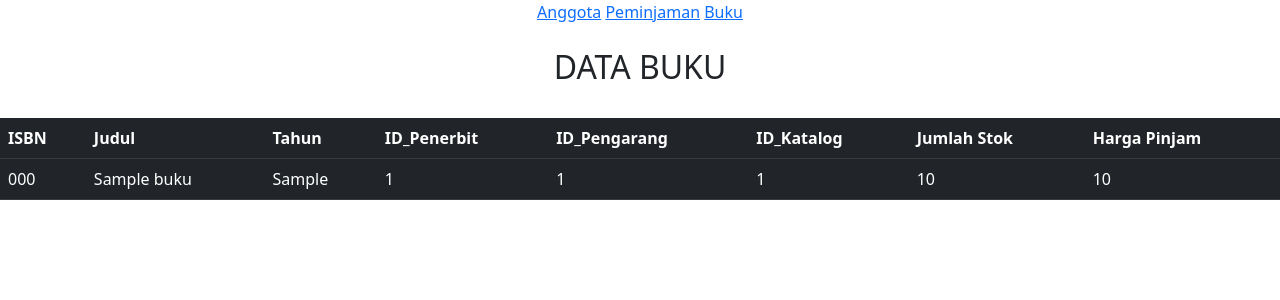
After one commit to vitarahmada/tugas-msib-eduwork, a PHP site: page /buku.php in a window 1280 px wide. The commit adds this page. Shown: the top 300 px of the page. Run offline with PHP 8.4, Linux system fonts and the light colour scheme; tables that the repository leaves empty or names only in its code hold one stand-in row (values such as "Sample post").

Commit message:
update tugas

```diff
--- /dev/null
+++ b/tugas-php/sesi29/buku.php
@@ -0,0 +1,53 @@
+<!DOCTYPE html>
+<html lang="en">
+
+<head>
+    <meta charset="UTF-8">
+    <meta name="viewport" content="width=device-width, initial-scale=1.0">
+    <title>SESI 29</title>
+    <link href="https://cdn.jsdelivr.net/npm/bootstrap@5.0.2/dist/css/bootstrap.min.css" rel="stylesheet" integrity="sha384-EVSTQN3/azprG1Anm3QDgpJLIm9Nao0Yz1ztcQTwFspd3yD65VohhpuuCOmLASjC" crossorigin="anonymous">
+</head>
+
+<body>
+    <center>
+        <a href="index.php">Anggota</a>
+        <a href="peminjaman.php">Peminjaman</a>
+        <a href="buku.php">Buku</a>
+    </center>
+
+    <br>
+    <h2 style="text-align: center;">DATA BUKU</h2>
+    <br>
+    <table class="table table-dark table-hover">
+        <tr>
+            <th>ISBN</th>
+            <th>Judul</th>
+            <th>Tahun</th>
+            <th>ID_Penerbit</th>
+            <th>ID_Pengarang</th>
+            <th>ID_Katalog</th>
+            <th>Jumlah Stok</th>
+            <th>Harga Pinjam</th>
+        </tr>
+        <?php
+            include "connection.php";
+
+            $books = mysqli_query($conn, "SELECT * FROM buku");
+
+            foreach ($books as $key => $book) {
+        ?>
+            <tr>
+                <td><?php echo $book["isbn"]; ?></td>
+                <td><?php echo $book["judul"]; ?></td>
+                <td><?php echo $book["tahun"]; ?></td>
+                <td><?php echo $book["id_penerbit"]; ?></td>
+                <td><?php echo $book["id_pengarang"]; ?></td>
+                <td><?php echo $book["id_katalog"]; ?></td>
+                <td><?php echo $book["qty_stok"]; ?></td>
+                <td><?php echo $book["harga_pinjam"]; ?></td>
+            </tr>
+        <?php } ?>
+    </table>
+</body>
+
+</html>
```
Also changed, not shown: tugas-php/sesi29/index.php (+23 -23 lines), tugas-php/sesi29/peminjaman.php (added, +43 -0 lines).
